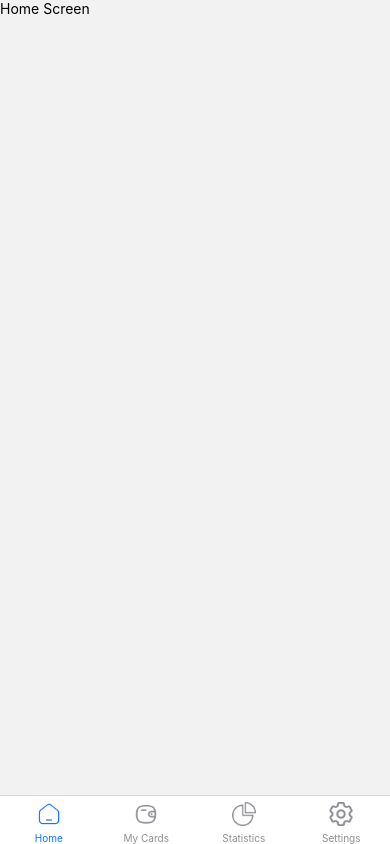
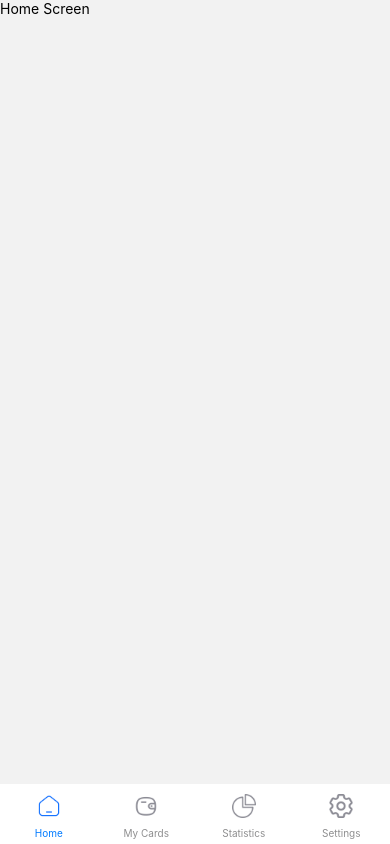
Before and after one commit to favourrr-a/rn-assignment5-11014111, a React Native app: screen / in a window 390 px wide. Built offline with nearby package versions, Linux system fonts and the light colour scheme.

Commit message:
Apply theme-based styling to NavBar

```diff
--- a/components/NavBar.js
+++ b/components/NavBar.js
@@ -1,5 +1,7 @@
 import { createBottomTabNavigator } from '@react-navigation/bottom-tabs';
 import { Image } from 'react-native';
+import { useContext } from 'react';
+import { AppContext } from '../store/context';
 
 // Screens
 import HomeScreen from '../screens/HomeScreen';
@@ -17,13 +19,20 @@ import homeIconFocused from '../assets/nav-bar-icons/home-focused.png';
 import myCardsIconFocused from '../assets/nav-bar-icons/my-cards-focused.png';
 import statisticsIconFocused from '../assets/nav-bar-icons/statistics-focused.png';
 
+// Styles
+import { navBarStyles } from '../styles/nav-bar-styles/navBarStyles';
+
 const Tab = createBottomTabNavigator();
 
 export default function NavBar() {
+  const { theme } = useContext(AppContext);
+  const navBarThemedStyle = navBarStyles(theme);
+
   return (
     <Tab.Navigator
     screenOptions={({ route }) => ({
       headerShown: false,
+      tabBarStyle: navBarThemedStyle.container,
       tabBarIcon: ({ focused }) => {
         let icon;
 
--- /dev/null
+++ b/styles/nav-bar-styles/navBarStyles.js
@@ -0,0 +1,28 @@
+import { StyleSheet } from 'react-native';
+
+export const navBarStyles = (theme) => {
+    const commonStyles = {
+        container: {
+            height: 60,
+            paddingBottom: 5,
+        },
+    }
+    if(theme === 'light'){
+        return StyleSheet.create({
+            container: {
+                ...commonStyles.container,
+                backgroundColor: 'white',
+                borderTopColor: 'white',
+            },
+        })
+    }
+    else {
+        return StyleSheet.create({
+            container: {
+                ...commonStyles.container,
+                backgroundColor: '#161622',
+                borderTopColor: '#161622',
+            },
+        })
+    }
+}
```
